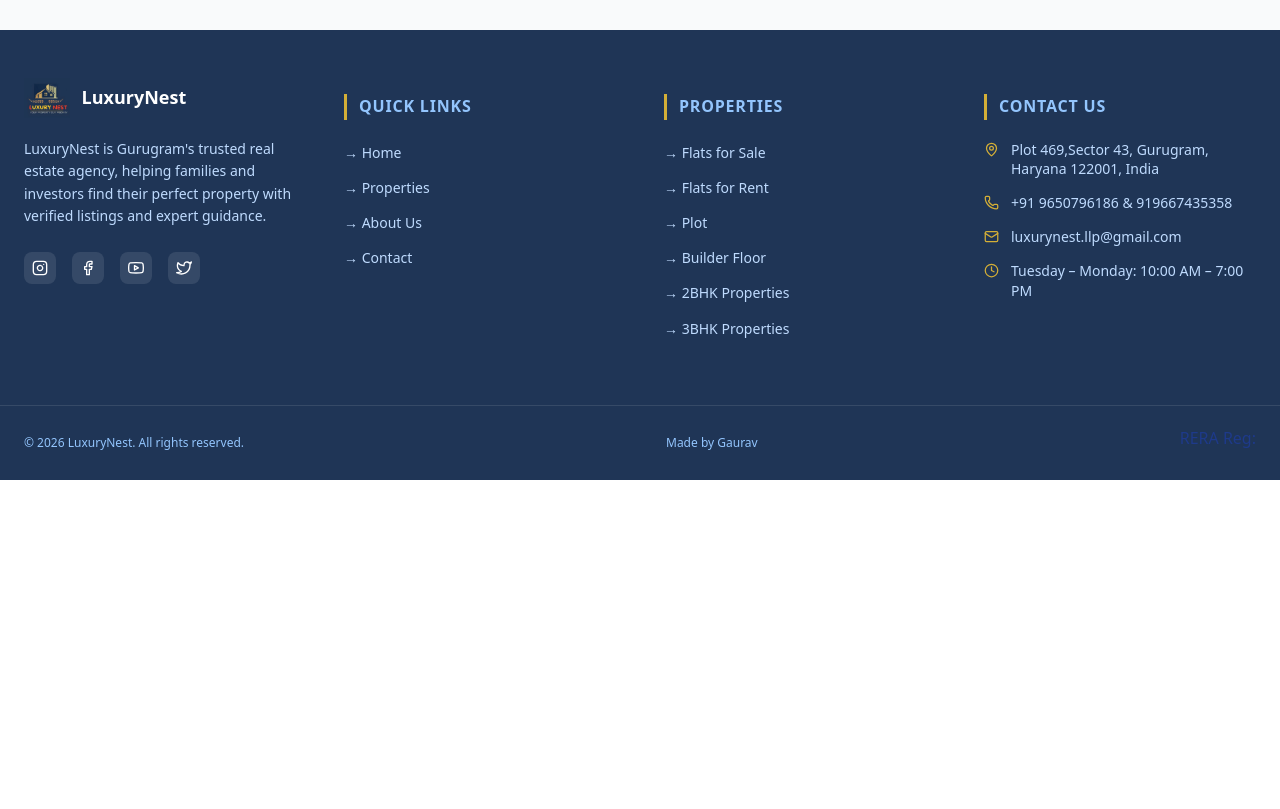
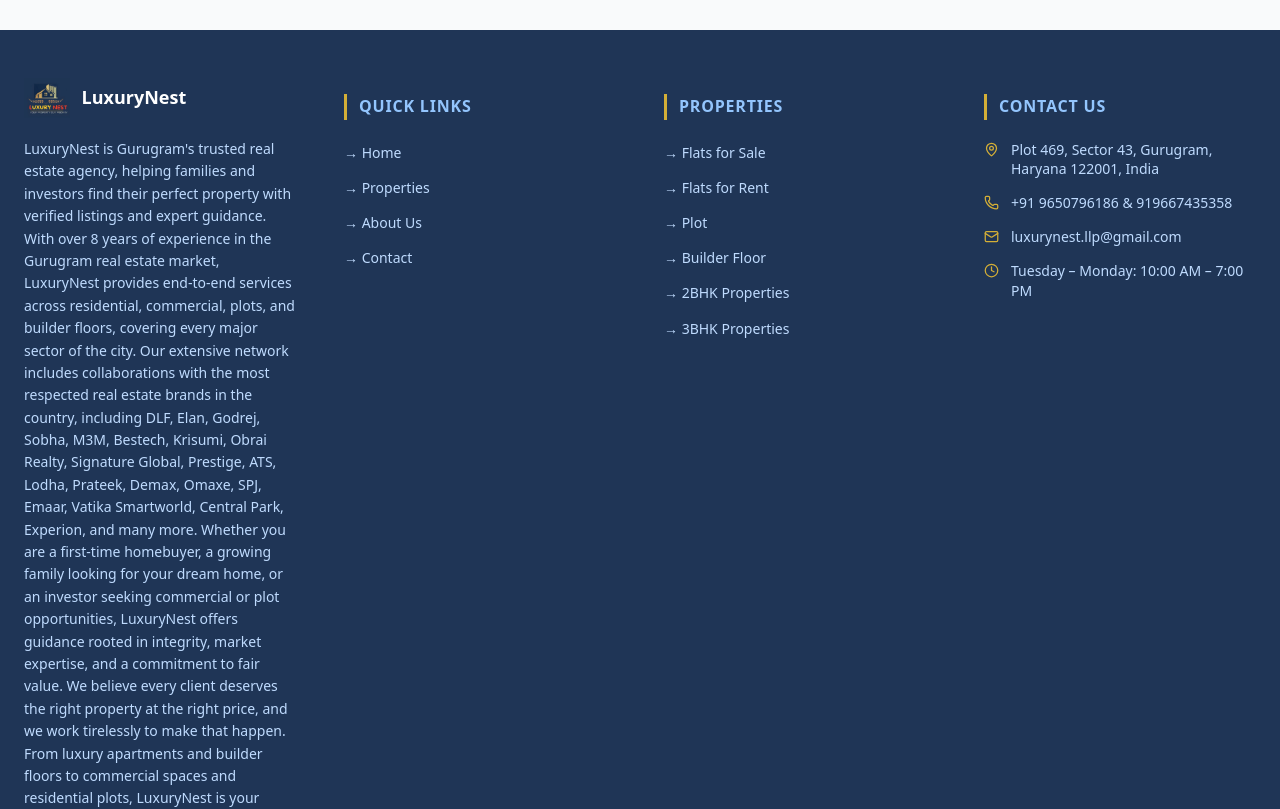
Before and after one commit to gauravquest00-create/luxurynest.llp, a React (Vite) app: page /contact in a window 1280 px wide. Shown: the part 840-1649 px from the top of the page. Before the commit the page ends 1320 px from the top, so only its background shows below. Built offline with nearby package versions, Linux system fonts and the light colour scheme.

Commit message:
Update siteConfig.js

```diff
--- a/src/data/siteConfig.js
+++ b/src/data/siteConfig.js
@@ -4,11 +4,19 @@
 
   tagline: "Your Property, Our Priority",
 
-  description:"LuxuryNest is Gurugram's trusted real estate agency, helping families and investors find their perfect property with verified listings and expert guidance.",
+  description: `LuxuryNest is Gurugram's trusted real estate agency, helping families and investors find their perfect property with verified listings and expert guidance.
+
+With over 8 years of experience in the Gurugram real estate market, LuxuryNest provides end-to-end services across residential, commercial, plots, and builder floors, covering every major sector of the city.
+
+Our extensive network includes collaborations with the most respected real estate brands in the country, including DLF, Elan, Godrej, Sobha, M3M, Bestech, Krisumi, Obrai Realty, Signature Global, Prestige, ATS, Lodha, Prateek, Demax, Omaxe, SPJ, Emaar, Vatika Smartworld, Central Park, Experion, and many more.
+
+Whether you are a first-time homebuyer, a growing family looking for your dream home, or an investor seeking commercial or plot opportunities, LuxuryNest offers guidance rooted in integrity, market expertise, and a commitment to fair value. We believe every client deserves the right property at the right price, and we work tirelessly to make that happen.
+
+From luxury apartments and builder floors to commercial spaces and residential plots, LuxuryNest is your dependable partner in navigating Gurugram's dynamic real estate landscape.`,
 
   rera: "RERA/GM/2024/387/33",
 
-  address: "Plot 469,Sector 43, Gurugram, Haryana 122001, India",
+  address: "Plot 469, Sector 43, Gurugram, Haryana 122001, India",
 
   phone: "+919650796186 ",
   phoneDisplay: "+91 9650796186 & 919667435358",
@@ -41,20 +49,15 @@
 
   seo: {
     title: "LuxuryNest — Buy & Rent Flats in Gurugram",
-    description:
-      "Buy or rent flats, houses & shops in Gurugram. 500+ families served. Verified properties. Call +91 96507 96186.",
-    keywords:
-      "property in gurugram, flats in gurgaon, buy flat gurugram, rent flat gurugram, 2bhk gurugram, 3bhk gurugram, LuxuryNest",
+    description: "Buy or rent flats, houses & shops in Gurugram. 500+ families served. Verified properties. Call +91 96507 96186.",
+    keywords: "property in gurugram, flats in gurgaon, buy flat gurugram, rent flat gurugram, 2bhk gurugram, 3bhk gurugram, LuxuryNest",
     ogImage: "/assets/og-image.jpg",
   },
 
-  mapEmbedUrl:
-    "https://www.google.com/maps?q=28.5921,77.0499&z=15&output=embed",
+  mapEmbedUrl: "https://www.google.com/maps?q=28.5921,77.0499&z=15&output=embed",
 
-  whatsappMessage:
-    "Hi, I found your website and I'm interested in a property. Can you help me?",
+  whatsappMessage: "Hi, I found your website and I'm interested in a property. Can you help me?",
 
-  // ✅ FIXED: Changed from "public/logo.jpeg" to "/logo.jpeg"
   logo: "/logo.jpeg",
 
   cta: {
```
